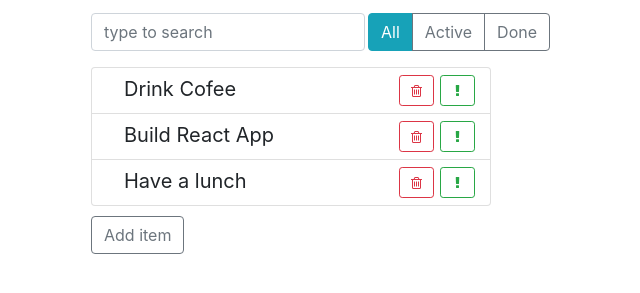
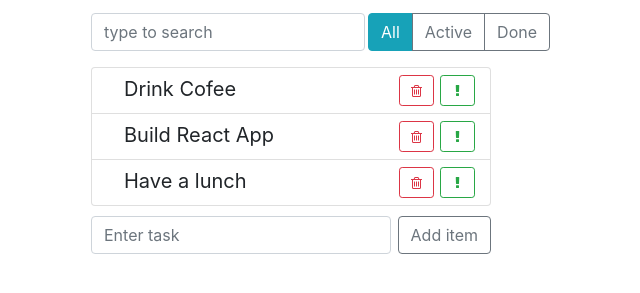
Before and after one commit to bshk102/01-todo, a React app: page / in a window 1280 px wide. Shown: the part 91-384 px from the top of the page, without its empty margins (349-989 px from the left). Built offline with nearby package versions, Linux system fonts and the light colour scheme.

Commit message:
Add Todo, form

```diff
--- a/src/components/app/app.js
+++ b/src/components/app/app.js
@@ -4,7 +4,7 @@ import AppHeader from '../app-header'
 import SearchPanel from '../search-panel'
 import TodoList from '../todo-list'
 import ItemStatusFilter from '../item-status-filter'
-import ItemAddFrom from '../item-add-form/item-add-form'
+import ItemAddForm from '../item-add-form/item-add-form'
 
 export default class App extends Component {
     constructor() {
@@ -90,7 +90,7 @@ export default class App extends Component {
                     onToggleImportant={ this.onToggleImportant }
                     onToggleDone={ this.onToggleDone } />
 
-                <ItemAddFrom onItemAdded={ this.addItem } />
+                <ItemAddForm onItemAdded={ this.addItem } />
             </div>
         )
     }
--- a/src/components/item-add-form/item-add-form.css
+++ b/src/components/item-add-form/item-add-form.css
@@ -1,3 +1,13 @@
 .item-add-form {
     margin-top: 10px;
+    display: flex;
+    justify-content: space-between;
 }
+
+.item-add-form input {
+    width: 75%;
+}
+/*
+.item-add-form button {
+    width: 25%;
+} */
--- a/src/components/item-add-form/item-add-form.js
+++ b/src/components/item-add-form/item-add-form.js
@@ -1,19 +1,49 @@
-import React, { Component } from 'react'
+import React, { Component, createRef } from 'react'
 import './item-add-form.css'
 
-export default class ItemAddFrom extends Component {
+export default class ItemAddForm extends Component {
+    constructor() {
+        super()
+
+        this.placeholderText = 'Enter task'
+        this.inputRef = createRef()
+        this.state = {
+            label: ''
+        }
+        this.onLabelChange = (event) => {
+            this.setState({
+                label: event.target.value
+            })
+        }
+
+        this.onSubmit = (event) => {
+            event.preventDefault()
+            if (this.inputRef.current.value) {
+                this.props.onItemAdded(this.state.label)
+                this.setState({
+                    label: ''
+                })
+                this.inputRef.current.value = ''
+            }
+        }
+    }
 
     render() {
-        const { onItemAdded } = this.props
-
         return (
-            <div className="item-add-form">
+            <form
+                className="item-add-form"
+                onSubmit={ this.onSubmit }>
+                <input
+                    type="text"
+                    className="form-control"
+                    placeholder={ this.placeholderText }
+                    onChange={ this.onLabelChange }
+                    ref={ this.inputRef } />
                 <button
-                    className="btn btn-outline-secondary"
-                    onClick={ () => onItemAdded('hello world') }>
+                    className="btn btn-outline-secondary">
                     Add item
                 </button>
-            </div>
+            </form>
         )
     }
 }
```
